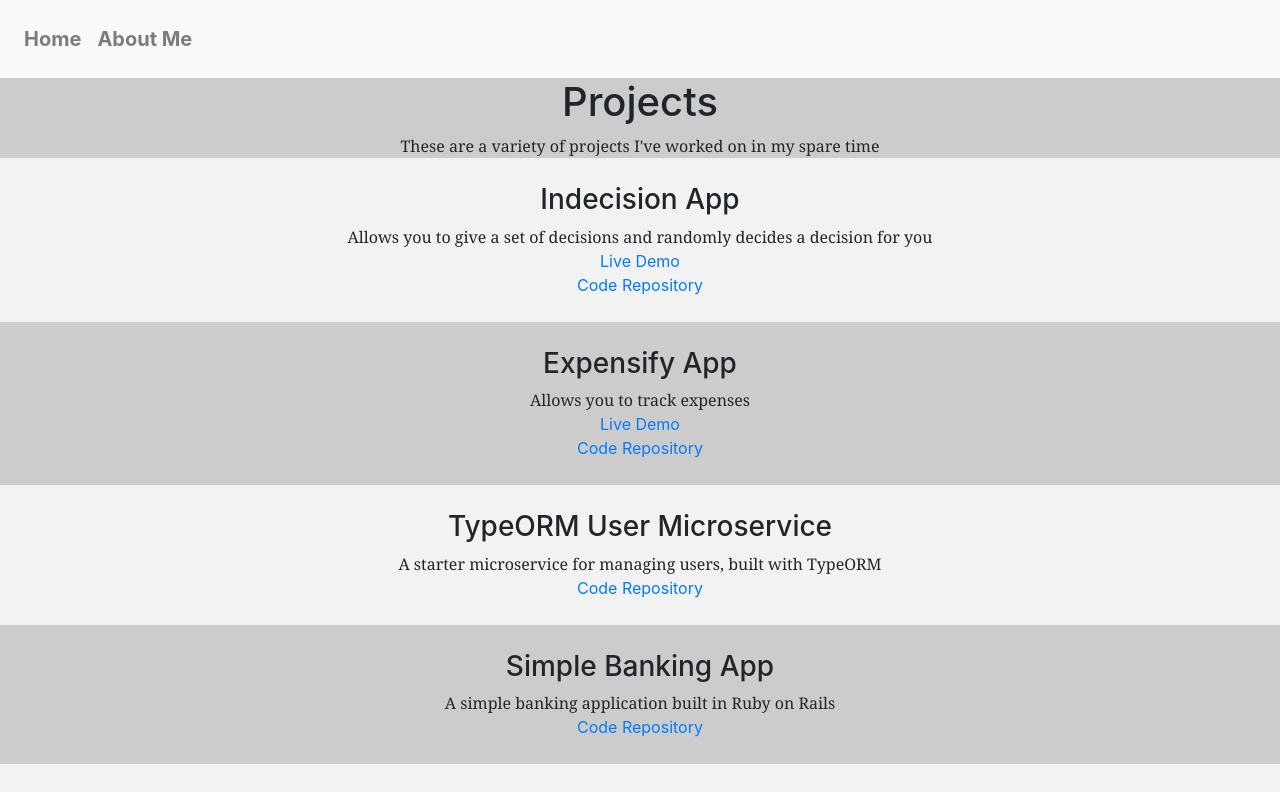
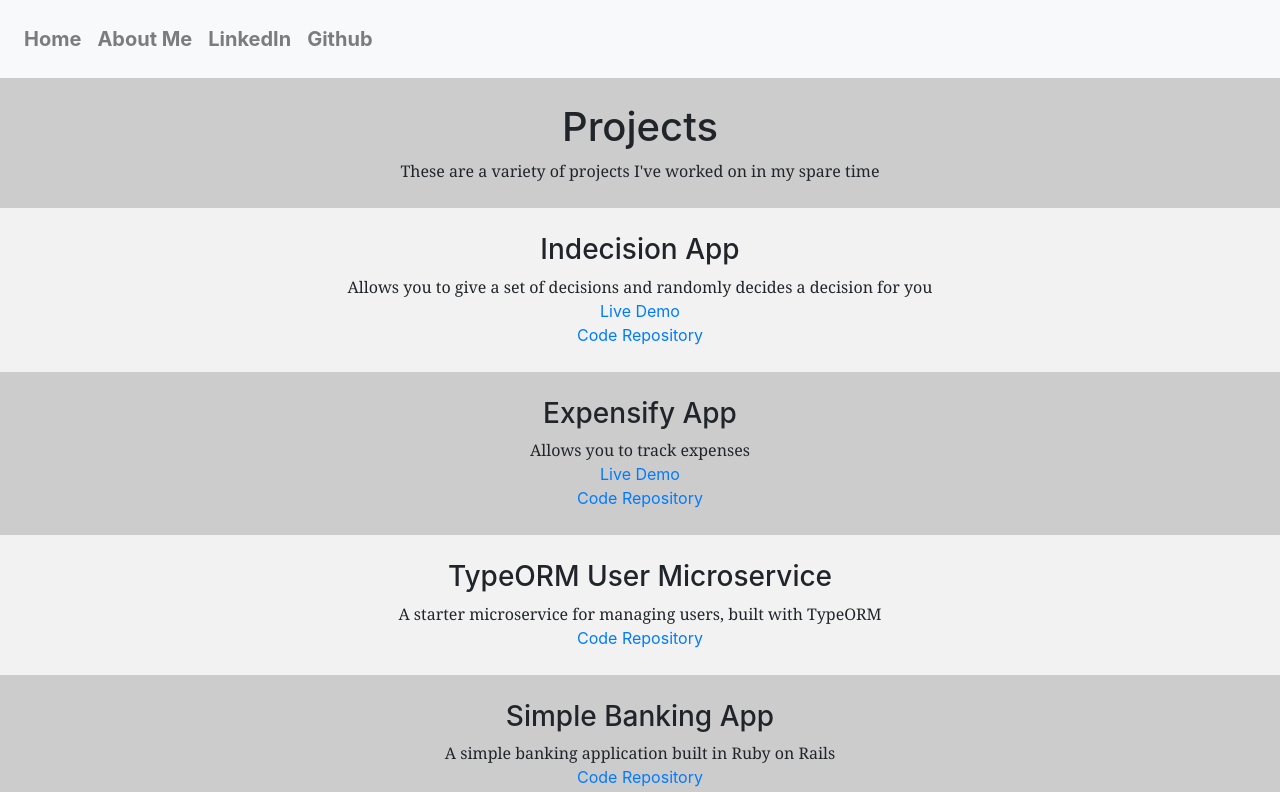
Before and after one commit to SheaMeyers/SheaMeyers.github.io, a React (Create React App) app: page /projects in a window 1280 px wide. Shown: the top 792 px of the page. Built offline with nearby package versions, Linux system fonts and the light colour scheme.

Commit message:
Add links and additional styling changes

```diff
--- a/src/HeaderBar.tsx
+++ b/src/HeaderBar.tsx
@@ -1,6 +1,6 @@
 import React from 'react';
-import { Link, useLocation } from 'react-router-dom';
-import { Navbar, Nav, NavDropdown, Form, Button, FormControl } from 'react-bootstrap';
+import { useLocation } from 'react-router-dom';
+import { Navbar, Nav } from 'react-bootstrap';
 import './HeaderBar.css';
 
 const HeaderBar: React.FC = () => {
@@ -14,6 +14,8 @@ const HeaderBar: React.FC = () => {
                 { pathname !== '/' &&  <Nav.Link href="/">Home</Nav.Link> }
                 { pathname !== '/about-me' && <Nav.Link href="/about-me">About Me</Nav.Link> }
                 { pathname !== '/projects' && <Nav.Link href="/projects">Projects</Nav.Link> }
+                <Nav.Link target="_blank" rel="noopener noreferrer" href="https://www.linkedin.com/in/sheameyers/">LinkedIn</Nav.Link>
+                <Nav.Link target="_blank" rel="noopener noreferrer" href="https://github.com/SheaMeyers">Github</Nav.Link>
                 </Nav>
             </Navbar.Collapse>
         </Navbar>
--- a/src/NotFoundPage.tsx
+++ b/src/NotFoundPage.tsx
@@ -1,10 +1,12 @@
 import React from 'react';
 import history from './history';
+import HeaderBar from './HeaderBar';
 import './NotFoundPage.css';
 
 const NotFoundPage: React.FC = () => {
     return (
         <div className="Not-found-page">
+            <HeaderBar />
             <h1>Lost?</h1>
             <button className="Not-found-page--button" onClick={() => history.push("/")}>
                 Click me to go back to the main page
--- a/src/Projects.tsx
+++ b/src/Projects.tsx
@@ -6,8 +6,10 @@ const Projects: React.FC = () => {
     return (
         <div className="Projects-page">
             <HeaderBar />
-            <h1>Projects</h1>
-            <p>These are a variety of projects I've worked on in my spare time</p>
+            <div className="About-me-grey-section">
+                <h1>Projects</h1>
+                <p>These are a variety of projects I've worked on in my spare time</p>
+            </div>
             <div className="About-me-off-white-section">
                 <h3>Indecision App</h3>
                 <p>Allows you to give a set of decisions and randomly decides a decision for you</p>
```
